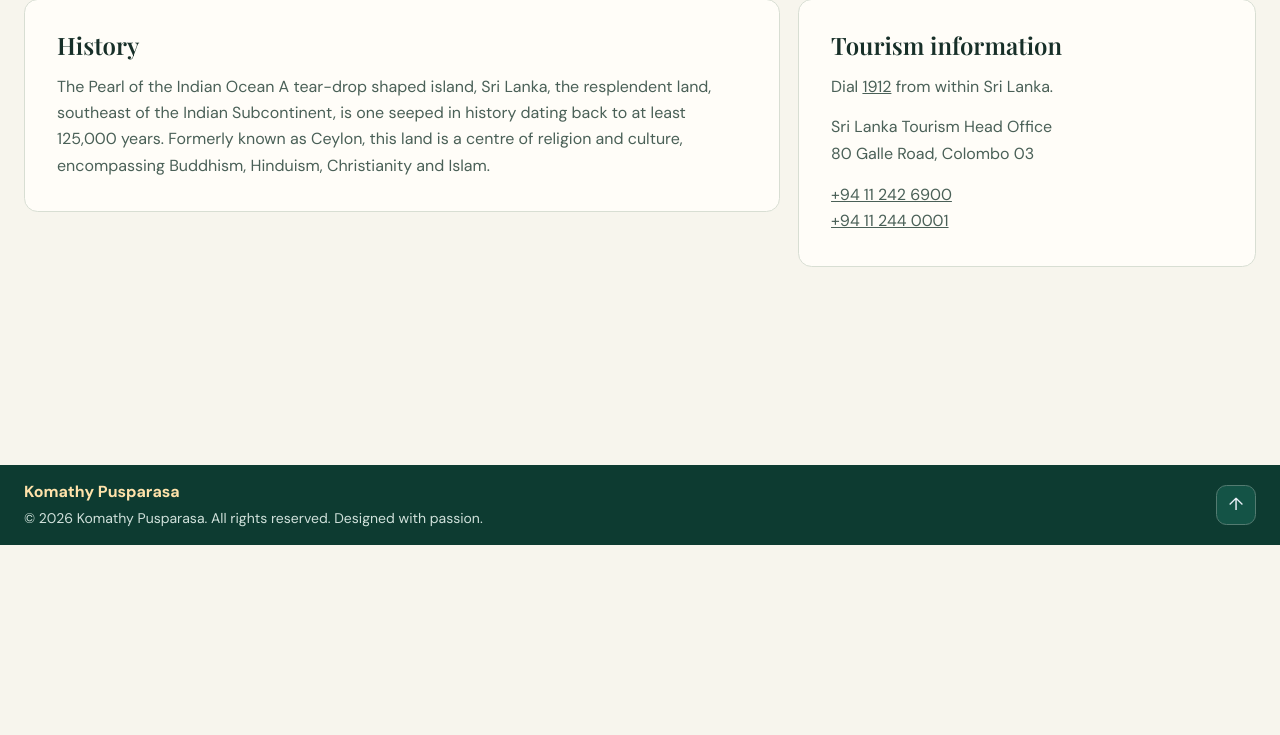
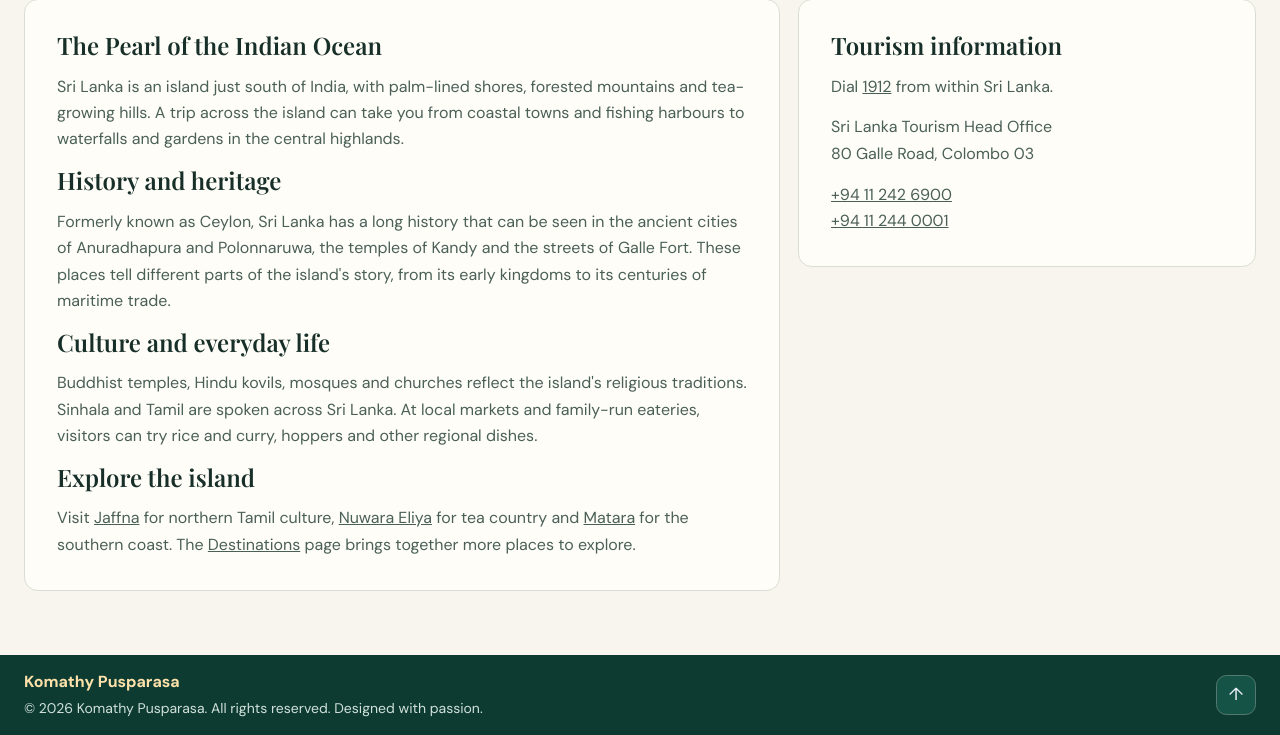
Before and after one commit to KoMa19960925/Tourism-Website, a plain HTML site: page Contact.html in a window 1280 px wide. Shown: the part 255-990 px from the top of the page. Before the commit the page ends 800 px from the top, so only its background shows below. Drawn offline with nearby package versions, Linux system fonts and the light colour scheme; a web font is replaced by a local one.

Commit message:
Updated Tourism Website

```diff
--- a/Contact.html
+++ b/Contact.html
@@ -15,10 +15,10 @@
             <button class="menu-toggle" type="button" aria-controls="site-nav" aria-expanded="false" hidden>Menu</button>
             <nav class="site-nav" id="site-nav" aria-label="Main navigation">
                 <a href="index.html">Home</a>
+                <a href="Contact.html" aria-current="page">About</a>
                 <a href="place.html">Destinations</a>
                 <a href="informaction.html">Travel Guide</a>
                 <a href="To_dolist.html">Trip Planner</a>
-                <a href="Contact.html" aria-current="page">About</a>
                 <a href="About.html">Contact</a>
             </nav>
         </div>
@@ -26,10 +26,19 @@
     <main id="main-content" class="container inner-page">
         <h1>About Sri Lanka</h1>
         <div class="guide-layout">
-            <section class="panel prose">
-                <h2>History</h2>
-                <p>The Pearl of the Indian Ocean A tear-drop shaped island, Sri Lanka, the resplendent land, southeast of the Indian Subcontinent, is one seeped in history dating back to at least 125,000 years. Formerly known as Ceylon, this land is a centre of religion and culture, encompassing Buddhism, Hinduism, Christianity and Islam.</p>
-            </section>
+            <article class="panel prose">
+                <h2>The Pearl of the Indian Ocean</h2>
+                <p>Sri Lanka is an island just south of India, with palm-lined shores, forested mountains and tea-growing hills. A trip across the island can take you from coastal towns and fishing harbours to waterfalls and gardens in the central highlands.</p>
+
+                <h2>History and heritage</h2>
+                <p>Formerly known as Ceylon, Sri Lanka has a long history that can be seen in the ancient cities of Anuradhapura and Polonnaruwa, the temples of Kandy and the streets of Galle Fort. These places tell different parts of the island's story, from its early kingdoms to its centuries of maritime trade.</p>
+
+                <h2>Culture and everyday life</h2>
+                <p>Buddhist temples, Hindu kovils, mosques and churches reflect the island's religious traditions. Sinhala and Tamil are spoken across Sri Lanka. At local markets and family-run eateries, visitors can try rice and curry, hoppers and other regional dishes.</p>
+
+                <h2>Explore the island</h2>
+                <p>Visit <a href="place.html#jaffna">Jaffna</a> for northern Tamil culture, <a href="place.html#nuwara-eliya">Nuwara Eliya</a> for tea country and <a href="place.html#matara">Matara</a> for the southern coast. The <a href="place.html">Destinations</a> page brings together more places to explore.</p>
+            </article>
             <section class="panel prose">
                 <h2>Tourism information</h2>
                 <p>Dial <a href="tel:1912">1912</a> from within Sri Lanka.</p>
```
Also changed, not shown: About.html (+1 -1 lines), To_dolist.html (+1 -1 lines), index.html (+1 -1 lines), informaction.html (+1 -1 lines), place.html (+1 -1 lines).
